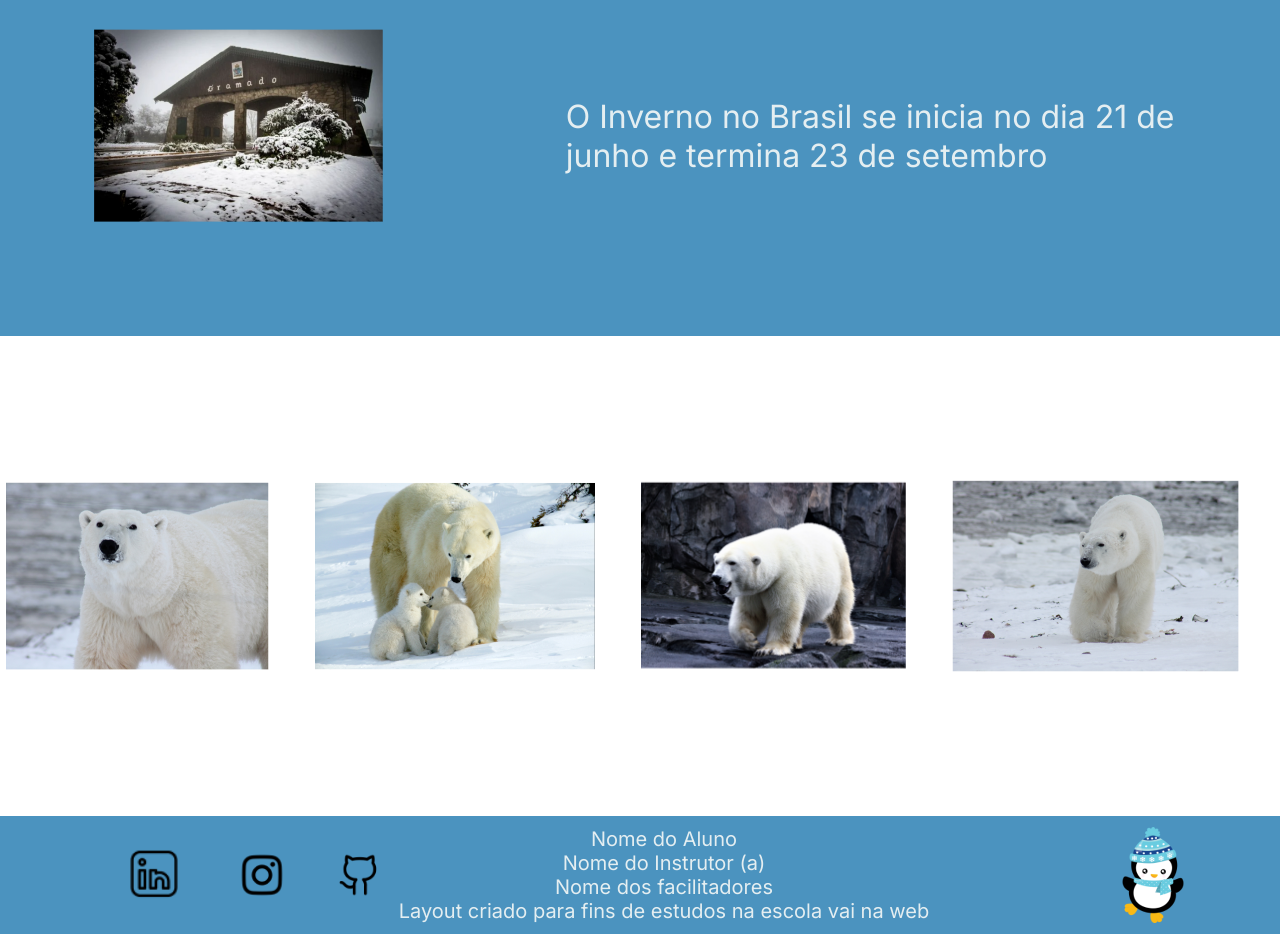
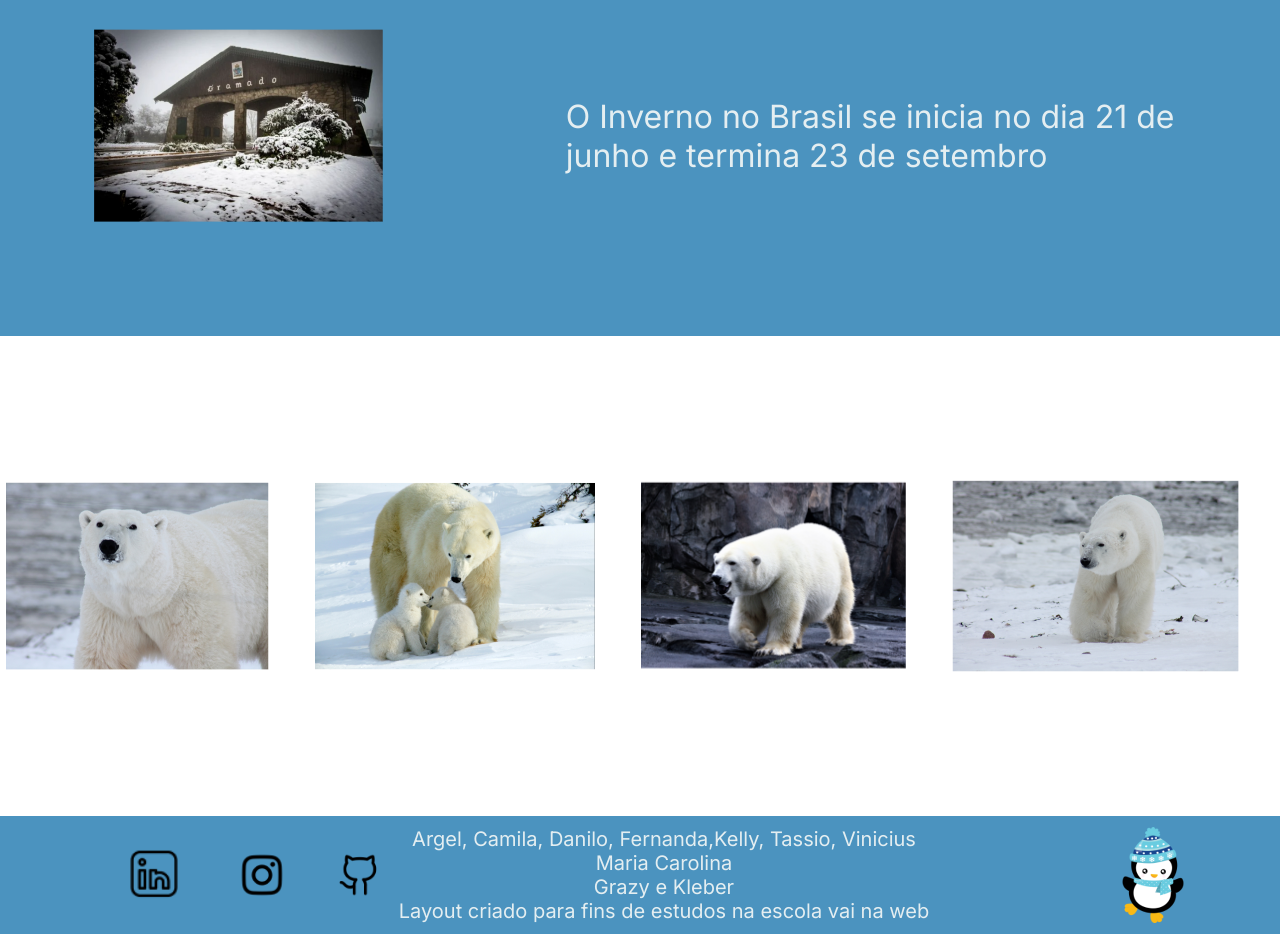
Before and after one commit to argelhr/Desafio_em_grupo_VNW, a plain HTML site: page index.html in a window 1280 px wide. Shown: the part 672-1607 px from the top of the page. Drawn offline with Linux system fonts and the light colour scheme.

Commit message:
feat: add nomes no footer

```diff
--- a/index.html
+++ b/index.html
@@ -60,9 +60,9 @@
           </div>
 
           <div class="texto">
-            <span>Nome do Aluno</span>
-            <span>Nome do Instrutor (a)</span>
-            <span>Nome dos facilitadores</span>
+            <span>Argel, Camila, Danilo, Fernanda,Kelly, Tassio, Vinicius </span>
+            <span>Maria Carolina</span>
+            <span>Grazy e Kleber</span>
             <span>Layout criado para fins de estudos na escola vai na web</span>
           </div>
           <div class="pinguim">
```
